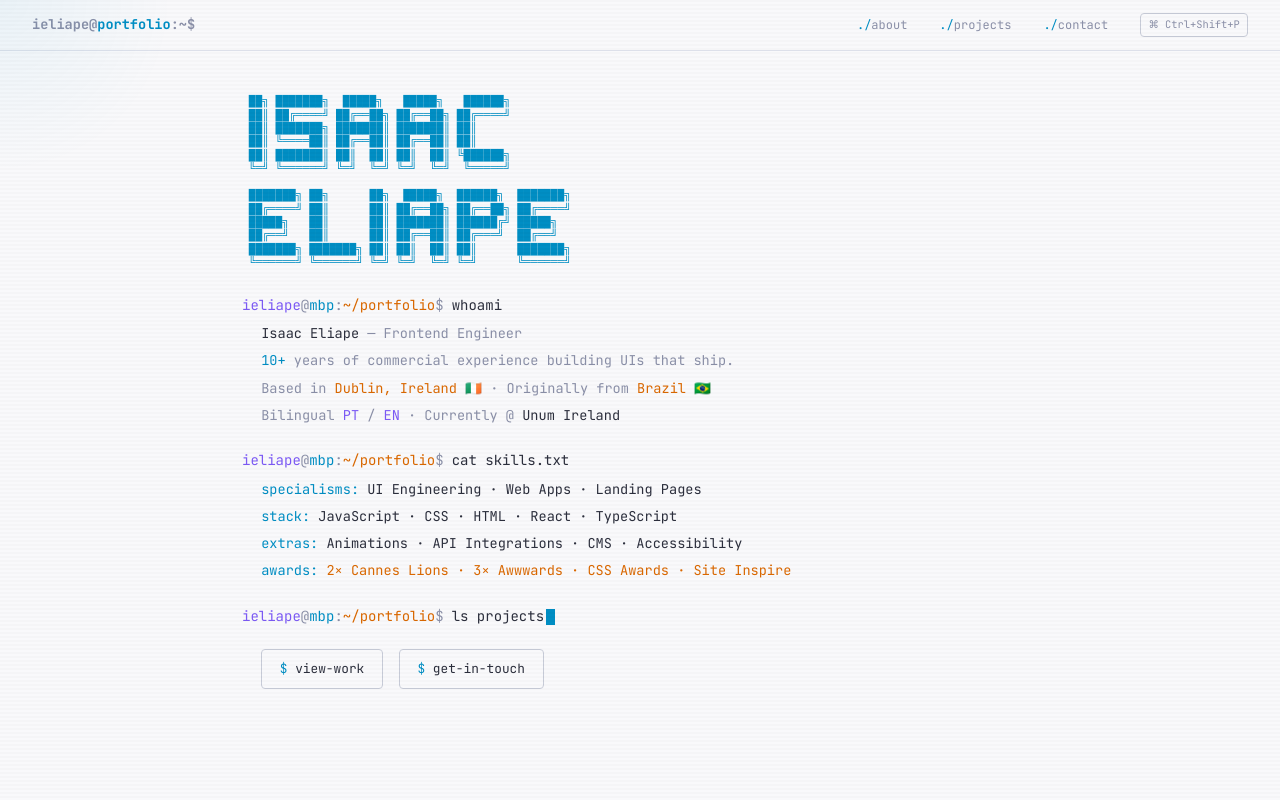
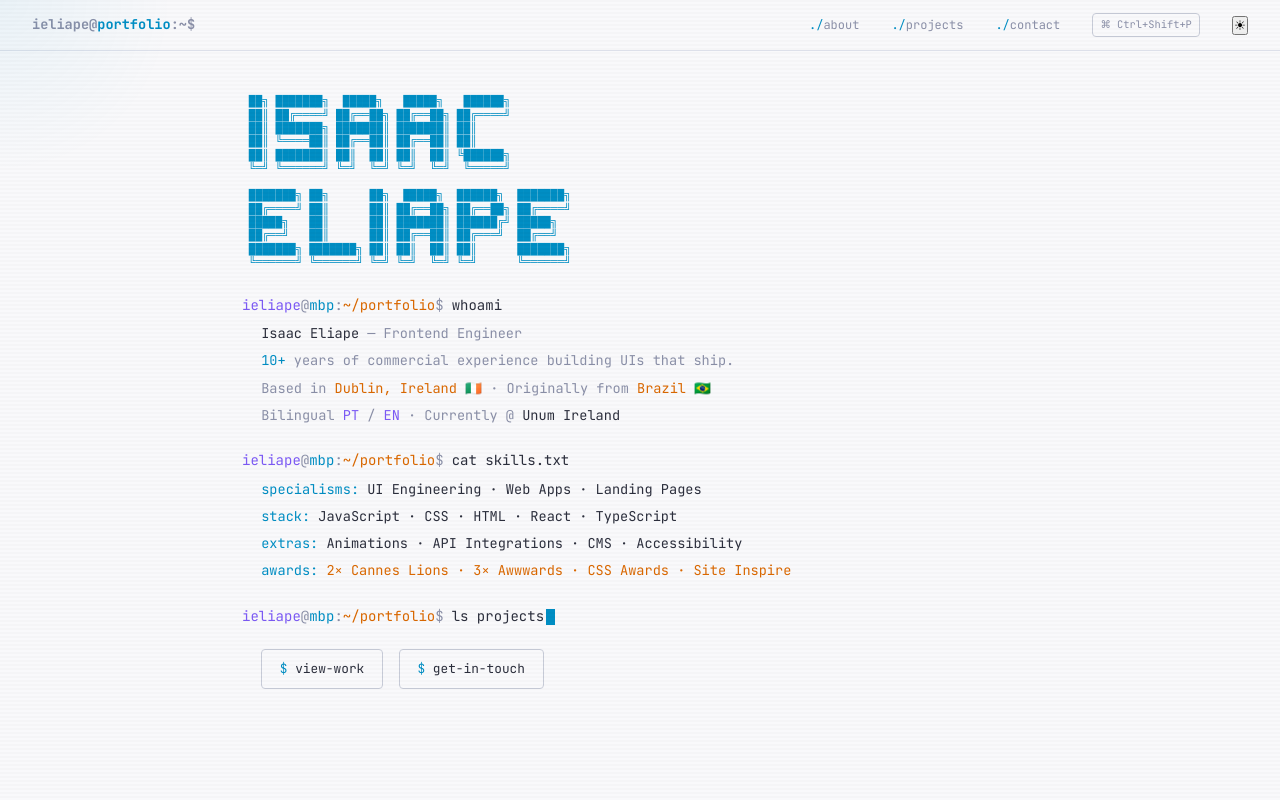
Before and after one commit to isaaceliape/portfolio_2026, a plain HTML site: page index.html in a window 1280 px wide. Shown: the top 800 px of the page. Drawn offline with Linux system fonts and the light colour scheme.

Commit message:
feat(01-foundation-03): add theme toggle button to navigation
- Add button with id="theme-toggle" in nav-links
- Icon-only design (☀ sun) per user decision
- Proper ARIA attributes for accessibility
- type="button" to prevent form submission
- JavaScript will update icon based on actual theme

```diff
--- a/index.html
+++ b/index.html
@@ -77,6 +77,14 @@
         <a href="#projects">projects</a>
         <a href="#contact">contact</a>
         <span class="kbd-hint" id="nav-palette-btn">⌘ Ctrl+Shift+P</span>
+        <button
+          id="theme-toggle"
+          class="theme-toggle"
+          aria-label="Switch to light mode"
+          type="button"
+        >
+          ☀
+        </button>
       </div>
     </nav>
 
```
